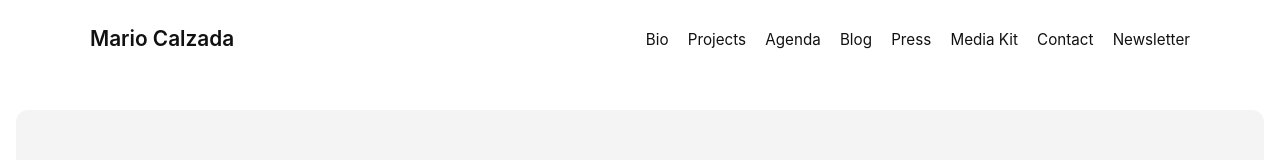
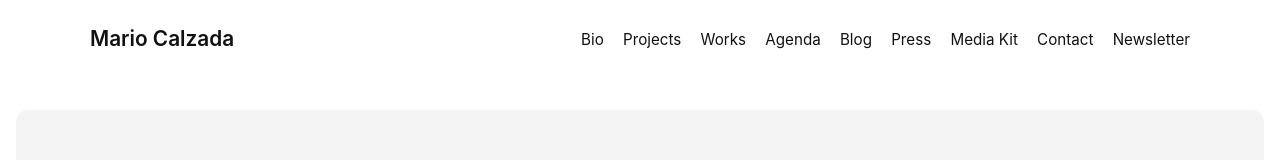
Before and after one commit to mariocalzadamusic/mariocalzadamusic.github.io, a plain HTML site: page index.html in a window 1280 px wide. Shown: the top 160 px of the page. Drawn offline with Linux system fonts and the light colour scheme.

Commit message:
Update index.html

```diff
--- a/index.html
+++ b/index.html
@@ -16,6 +16,7 @@
             <ul class="nav-links">
                 <li><a href="bio.html">Bio</a></li>
                 <li><a href="projects.html">Projects</a></li>
+                <li><a href="works.html">Works</a></li>
                 <li><a href="#">Agenda</a></li>
                 <li><a href="blog.html">Blog</a></li>
                 <li><a href="#">Press</a></li>
```
